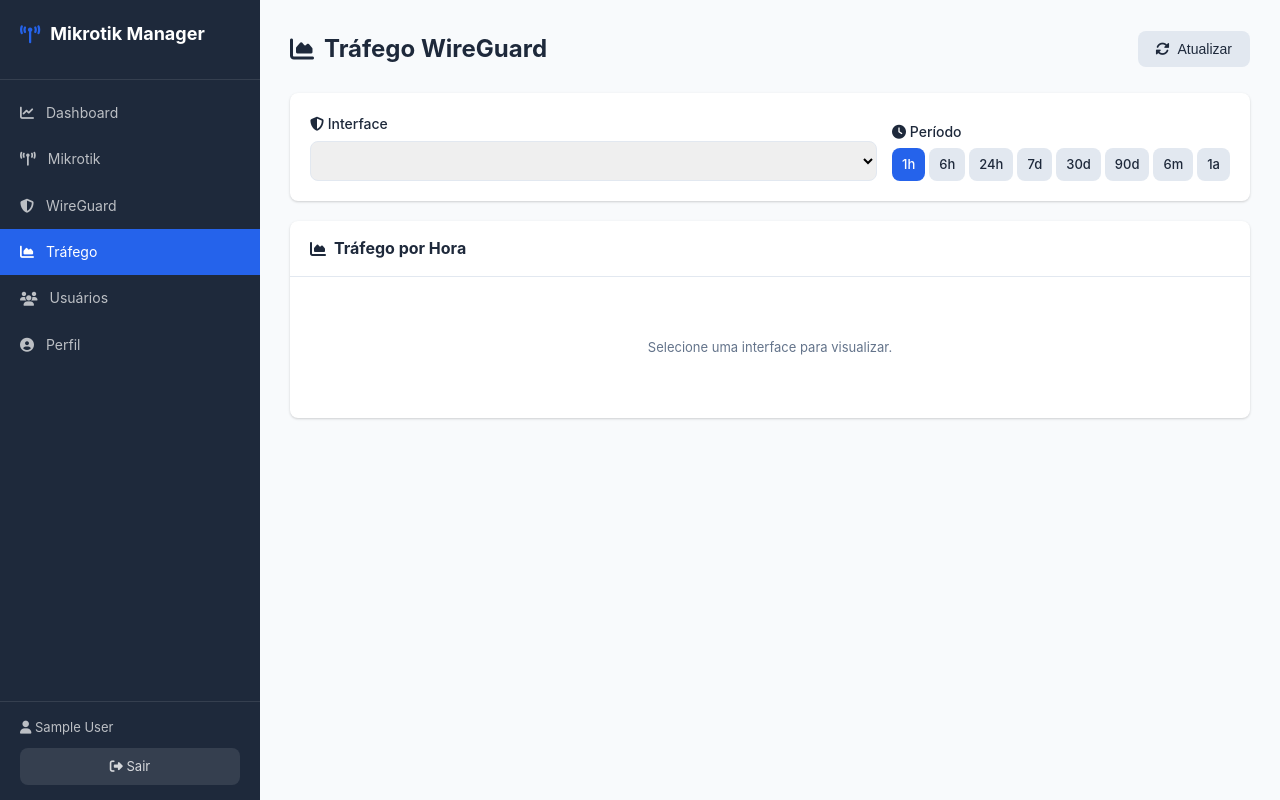
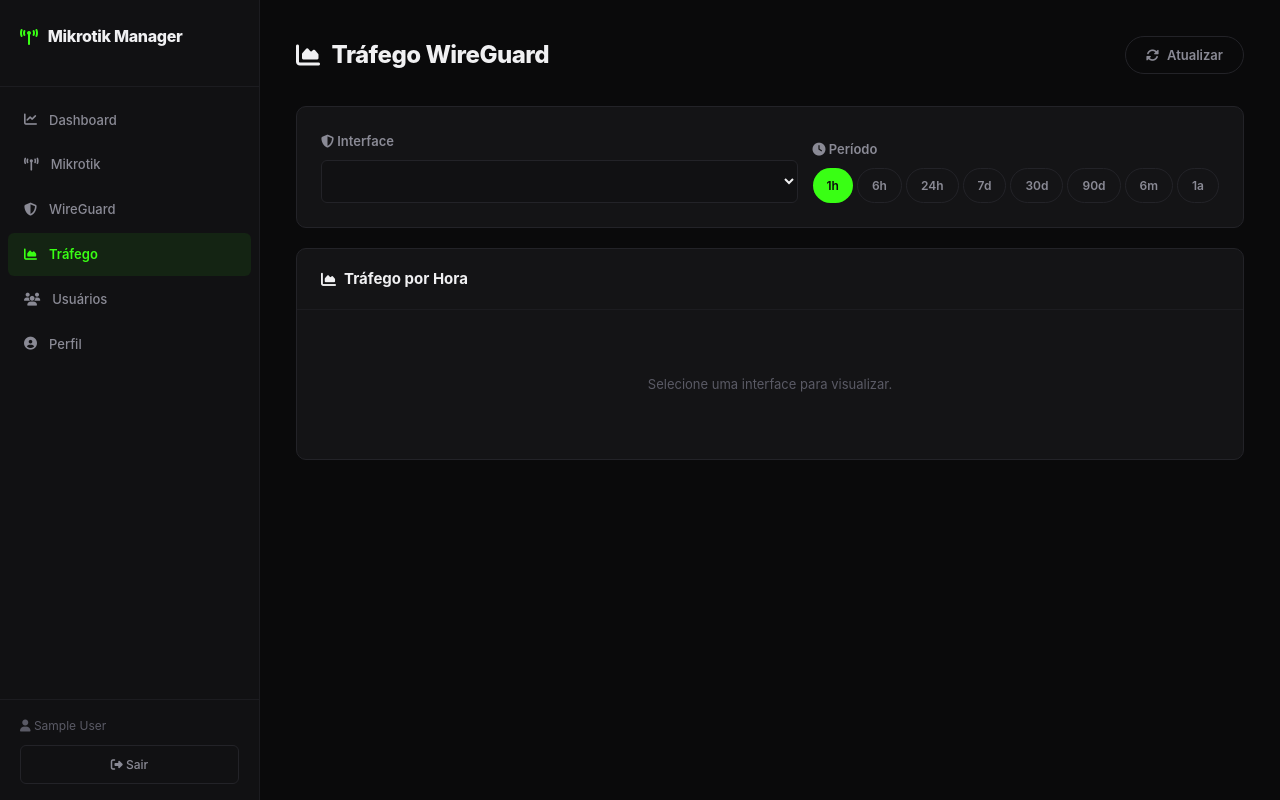
Before and after one commit to delanora/wgpanel, a PHP site: page /traffic?interface_id=0&period=1h in a window 1280 px wide. Run offline with PHP 8.4, Linux system fonts and the light colour scheme; the visitor is signed in with stand-in values (Sample User, id 1); data that the repository does not hold is empty; some libraries are stand-ins or nearby versions.

Commit message:
style: dark theme completo (#0a0a0b + accent verde-lima)
Restyle visual da aplicação inteira com tema escuro:
- Fundo #0a0a0b com cards #141416 e bordas sutis
- Cor de destaque verde-lima (#39ff14) para botões primários e badges
- Tipografia Inter bold para títulos, JetBrains Mono para código
- Botões pill-shaped, badges com bordas coloridas
- Gráficos Chart.js com cores do tema dark
- Cards de info com estilo accent-bg/accent-border
- Scrollbar customizada, transições suaves
- Contraste de acessibilidade adequado

Arquivos alterados:
- style.css: design system completo reescrito
- dashboard/index.php: cores do gráfico atualizadas
- traffic/index.php: cores RX/TX atualizadas
- wireguard/create.php: card informativo no tema dark
- wireguard/peers/create.php: card informativo no tema dark

🤖 Generated with Codebuff
Co-Authored-By: Codebuff <noreply@codebuff.com>

```diff
--- a/src/assets/css/style.css
+++ b/src/assets/css/style.css
@@ -1,23 +1,40 @@
 /* ============================================
-   Mikrotik Manager - Estilos Principais
+   Mikrotik Manager - Dark Theme
    ============================================ */
 
 /* Reset e Variáveis */
 :root {
-    --primary: #2563eb;
-    --primary-dark: #1d4ed8;
-    --secondary: #64748b;
-    --success: #22c55e;
-    --danger: #ef4444;
-    --warning: #f59e0b;
-    --info: #3b82f6;
-    --dark: #1e293b;
-    --light: #f8fafc;
-    --gray: #e2e8f0;
+    --bg-primary: #0a0a0b;
+    --bg-secondary: #111113;
+    --bg-card: #141416;
+    --bg-elevated: #1a1a1e;
+    --bg-hover: #1e1e22;
+    --border: #232328;
+    --border-subtle: #1c1c20;
+
+    --text-primary: #f0f0f2;
+    --text-secondary: #8a8a95;
+    --text-muted: #5a5a65;
+
+    --accent: #39ff14;
+    --accent-dim: #2bcc10;
+    --accent-bg: rgba(57, 255, 20, 0.08);
+    --accent-border: rgba(57, 255, 20, 0.2);
+
+    --success: #39ff14;
+    --danger: #ff4757;
+    --warning: #ffb340;
+    --info: #6ec6ff;
+
     --sidebar-width: 260px;
-    --radius: 8px;
-    --shadow: 0 1px 3px rgba(0,0,0,0.12), 0 1px 2px rgba(0,0,0,0.06);
-    --shadow-lg: 0 10px 15px -3px rgba(0,0,0,0.1), 0 4px 6px -2px rgba(0,0,0,0.05);
+    --radius: 10px;
+    --radius-sm: 6px;
+    --radius-pill: 50px;
+    --shadow: 0 1px 3px rgba(0,0,0,0.4);
+    --shadow-lg: 0 8px 24px rgba(0,0,0,0.5);
+
+    --font-sans: 'Inter', -apple-system, BlinkMacSystemFont, 'Segoe UI', Roboto, sans-serif;
+    --font-mono: 'JetBrains Mono', 'Fira Code', 'Consolas', monospace;
 }
 
 * {
@@ -27,16 +44,19 @@
 }
 
 body {
-    font-family: -apple-system, BlinkMacSystemFont, 'Segoe UI', Roboto, Oxygen, Ubuntu, sans-serif;
-    background-color: var(--light);
-    color: var(--dark);
+    font-family: var(--font-sans);
+    background-color: var(--bg-primary);
+    color: var(--text-primary);
     line-height: 1.6;
+    -webkit-font-smoothing: antialiased;
 }
 
 a {
-    color: var(--primary);
+    color: var(--accent);
     text-decoration: none;
+    transition: color 0.2s;
 }
+a:hover { color: #5fff42; }
 
 /* ============================================
    Login Page
@@ -93,81 +116,92 @@ a {
     top: 0;
     bottom: 0;
     width: var(--sidebar-width);
-    background: var(--dark);
-    color: white;
+    background: var(--bg-secondary);
+    border-right: 1px solid var(--border-subtle);
+    color: var(--text-primary);
     display: flex;
     flex-direction: column;
     z-index: 100;
 }
 
 .sidebar-header {
-    padding: 20px;
-    border-bottom: 1px solid rgba(255,255,255,0.1);
+    padding: 24px 20px;
+    border-bottom: 1px solid var(--border-subtle);
 }
 
 .sidebar-header h3 {
-    font-size: 18px;
+    font-size: 16px;
+    font-weight: 800;
     display: flex;
     align-items: center;
     gap: 10px;
+    letter-spacing: -0.3px;
 }
 
 .sidebar-header i {
-    color: var(--primary);
+    color: var(--accent);
 }
 
 .nav-menu {
     list-style: none;
-    padding: 10px 0;
+    padding: 12px 8px;
     flex: 1;
+    overflow-y: auto;
 }
 
 .nav-menu li a {
     display: flex;
     align-items: center;
     gap: 12px;
-    padding: 12px 20px;
-    color: rgba(255,255,255,0.7);
-    transition: all 0.2s;
-    font-size: 14px;
+    padding: 11px 16px;
+    color: var(--text-secondary);
+    transition: all 0.15s;
+    font-size: 13px;
+    font-weight: 500;
+    border-radius: var(--radius-sm);
+    margin-bottom: 2px;
 }
 
 .nav-menu li a:hover {
-    background: rgba(255,255,255,0.1);
-    color: white;
+    background: var(--bg-hover);
+    color: var(--text-primary);
 }
 
 .nav-menu li a.active {
-    background: var(--primary);
-    color: white;
+    background: var(--accent-bg);
+    color: var(--accent);
+    font-weight: 600;
 }
 
 .sidebar-footer {
-    padding: 15px 20px;
-    border-top: 1px solid rgba(255,255,255,0.1);
+    padding: 16px 20px;
+    border-top: 1px solid var(--border-subtle);
 }
 
 .user-info {
     display: block;
-    font-size: 13px;
+    font-size: 12px;
     margin-bottom: 10px;
-    color: rgba(255,255,255,0.7);
+    color: var(--text-muted);
 }
 
 .btn-logout {
     display: block;
     text-align: center;
-    padding: 8px;
-    background: rgba(255,255,255,0.1);
-    border-radius: var(--radius);
-    color: rgba(255,255,255,0.8);
-    font-size: 13px;
+    padding: 9px;
+    background: transparent;
+    border: 1px solid var(--border);
+    border-radius: var(--radius-sm);
+    color: var(--text-secondary);
+    font-size: 12px;
+    font-weight: 500;
     transition: all 0.2s;
 }
 
 .btn-logout:hover {
-    background: var(--danger);
-    color: white;
+    border-color: var(--danger);
+    color: var(--danger);
+    background: rgba(255, 71, 87, 0.08);
 }
 
 /* ============================================
@@ -175,12 +209,12 @@ a {
    ============================================ */
 main.with-sidebar {
     margin-left: var(--sidebar-width);
-    padding: 30px;
+    padding: 36px;
     min-height: 100vh;
 }
 
 main.full-page {
-    padding: 30px;
+    padding: 36px;
     max-width: 1200px;
     margin: 0 auto;
 }
@@ -189,40 +223,43 @@ main.full-page {
     display: flex;
     justify-content: space-between;
     align-items: center;
-    margin-bottom: 25px;
+    margin-bottom: 32px;
 }
 
 .page-header h1 {
     font-size: 24px;
+    font-weight: 800;
     display: flex;
     align-items: center;
-    gap: 10px;
+    gap: 12px;
+    letter-spacing: -0.5px;
 }
 
 /* ============================================
    Cards
    ============================================ */
 .card {
-    background: white;
+    background: var(--bg-card);
+    border: 1px solid var(--border);
     border-radius: var(--radius);
-    box-shadow: var(--shadow);
     margin-bottom: 20px;
 }
 
 .card-header {
-    padding: 15px 20px;
-    border-bottom: 1px solid var(--gray);
+    padding: 18px 24px;
+    border-bottom: 1px solid var(--border-subtle);
 }
 
 .card-header h2 {
-    font-size: 16px;
+    font-size: 15px;
+    font-weight: 700;
     display: flex;
     align-items: center;
     gap: 8px;
 }
 
 .card-body {
-    padding: 20px;
+    padding: 24px;
 }
 
 /* ============================================
@@ -277,82 +325,101 @@ main.full-page {
 
 .table th,
 .table td {
-    padding: 12px 15px;
+    padding: 14px 18px;
     text-align: left;
-    border-bottom: 1px solid var(--gray);
+    border-bottom: 1px solid var(--border-subtle);
 }
 
 .table th {
-    background: var(--light);
-    font-weight: 600;
-    font-size: 13px;
+    background: var(--bg-secondary);
+    font-weight: 700;
+    font-size: 11px;
     text-transform: uppercase;
-    color: var(--secondary);
+    letter-spacing: 0.5px;
+    color: var(--text-muted);
+}
+
+.table tbody tr {
+    transition: background 0.15s;
 }
 
 .table tbody tr:hover {
-    background: var(--light);
+    background: var(--bg-hover);
+}
+
+.table tbody tr:last-child td {
+    border-bottom: none;
 }
 
 .actions {
     display: flex;
-    gap: 5px;
+    gap: 6px;
 }
 
 /* ============================================
    Forms
    ============================================ */
 .form-group {
-    margin-bottom: 15px;
+    margin-bottom: 20px;
 }
 
 .form-group label {
     display: block;
-    margin-bottom: 5px;
-    font-weight: 500;
-    font-size: 14px;
+    margin-bottom: 8px;
+    font-weight: 600;
+    font-size: 13px;
+    color: var(--text-secondary);
 }
 
 .form-group input,
 .form-group select,
 .form-group textarea {
     width: 100%;
-    padding: 10px 12px;
-    border: 1px solid var(--gray);
-    border-radius: var(--radius);
+    padding: 11px 14px;
+    border: 1px solid var(--border);
+    border-radius: var(--radius-sm);
     font-size: 14px;
-    transition: border-color 0.2s;
+    font-family: var(--font-sans);
+    background: var(--bg-secondary);
+    color: var(--text-primary);
+    transition: border-color 0.2s, box-shadow 0.2s;
 }
 
 .form-group input:focus,
-.form-group select:focus {
+.form-group select:focus,
+.form-group textarea:focus {
     outline: none;
-    border-color: var(--primary);
-    box-shadow: 0 0 0 3px rgba(37, 99, 235, 0.1);
+    border-color: var(--accent);
+    box-shadow: 0 0 0 3px var(--accent-bg);
 }
 
 .form-group input:disabled {
-    background: var(--light);
+    background: var(--bg-elevated);
+    color: var(--text-muted);
     cursor: not-allowed;
+    border-color: var(--border-subtle);
 }
 
-.form-group small {
+.form-group small,
+.form-group .text-muted {
     display: block;
-    margin-top: 4px;
+    margin-top: 6px;
     font-size: 12px;
+    color: var(--text-muted);
 }
 
 .form-actions {
     display: flex;
-    gap: 10px;
-    margin-top: 20px;
+    gap: 12px;
+    margin-top: 28px;
 }
 
 .checkbox-label {
     display: flex !important;
     align-items: center;
-    gap: 8px;
+    gap: 10px;
     cursor: pointer;
+    font-size: 14px;
 }
 
 /* ============================================
@@ -362,48 +429,55 @@ main.full-page {
     display: inline-flex;
     align-items: center;
     gap: 8px;
-    padding: 10px 18px;
+    padding: 10px 20px;
     border: none;
-    border-radius: var(--radius);
-    font-size: 14px;
-    font-weight: 500;
+    border-radius: var(--radius-pill);
+    font-size: 13px;
+    font-weight: 600;
+    font-family: var(--font-sans);
     cursor: pointer;
-    transition: all 0.2s;
+    transition: all 0.15s;
     text-decoration: none;
+    white-space: nowrap;
 }
 
 .btn-primary {
-    background: var(--primary);
-    color: white;
+    background: var(--accent);
+    color: #0a0a0b;
 }
 
 .btn-primary:hover {
-    background: var(--primary-dark);
-    color: white;
+    background: #5fff42;
+    color: #0a0a0b;
+    box-shadow: 0 0 16px rgba(57, 255, 20, 0.2);
 }
 
 .btn-secondary {
-    background: var(--gray);
-    color: var(--dark);
+    background: transparent;
+    border: 1px solid var(--border);
+    color: var(--text-secondary);
 }
 
 .btn-secondary:hover {
-    background: #cbd5e1;
+    border-color: var(--text-secondary);
+    color: var(--text-primary);
+    background: var(--bg-hover);
 }
 
 .btn-danger {
-    background: var(--danger);
-    color: white;
+    background: transparent;
+    border: 1px solid var(--danger);
+    color: var(--danger);
 }
 
 .btn-danger:hover {
-    background: #dc2626;
-    color: white;
+    background: rgba(255, 71, 87, 0.1);
+    color: #ff6b7a;
 }
 
 .btn-sm {
-    padding: 6px 10px;
-    font-size: 13px;
+    padding: 7px 14px;
+    font-size: 12px;
 }
 
 .btn-block {
@@ -515,27 +669,66 @@ main.full-page {
 }
 
 /* ============================================
+   Code
+   ============================================ */
+code {
+    background: var(--bg-elevated);
+    border: 1px solid var(--border-subtle);
+    padding: 2px 8px;
+    border-radius: var(--radius-sm);
+    font-family: var(--font-mono);
+    font-size: 12px;
+    color: var(--accent);
+}
+
+/* ============================================
    Utility
    ============================================ */
 .text-center { text-align: center; }
-.text-muted { color: var(--secondary); font-size: 13px; }
-
-code {
-    background: var(--light);
-    padding: 2px 6px;
-    border-radius: 4px;
-    font-size: 13px;
-}
+.text-muted { color: var(--text-muted); font-size: 13px; }
 
 hr {
     border: none;
-    border-top: 1px solid var(--gray);
-    margin: 20px 0;
+    border-top: 1px solid var(--border-subtle);
+    margin: 24px 0;
 }
 
 h3 {
-    margin-bottom: 10px;
+    margin-bottom: 12px;
     font-size: 16px;
+    font-weight: 700;
+}
+
+small {
+    color: var(--text-muted);
+}
+
+/* ============================================
+   Tabs
+   ============================================ */
+.tab-btn {
+    font-family: var(--font-sans);
+}
+
+/* ============================================
+   Scrollbar
+   ============================================ */
+::-webkit-scrollbar {
+    width: 6px;
+    height: 6px;
+}
+
+::-webkit-scrollbar-track {
+    background: var(--bg-primary);
+}
+
+::-webkit-scrollbar-thumb {
+    background: var(--border);
+    border-radius: 3px;
+}
+
+::-webkit-scrollbar-thumb:hover {
+    background: var(--text-muted);
 }
 
 /* ============================================
--- a/src/views/dashboard/index.php
+++ b/src/views/dashboard/index.php
@@ -141,7 +141,7 @@ chartData.forEach(function(row) {
     datasets[row.interface_name].labels.push(row.hour);
 });
 
-var colors = ['#2563eb', '#22c55e', '#f59e0b', '#ef4444', '#8b5cf6', '#ec4899'];
+var colors = ['#39ff14', '#6ec6ff', '#ffb340', '#ff4757', '#a78bfa', '#f472b6'];
 var datasetsArray = [];
 var allLabels = [];
 Object.keys(datasets).forEach(function(name, idx) {
--- a/src/views/traffic/index.php
+++ b/src/views/traffic/index.php
@@ -121,8 +121,8 @@ var chart = new Chart(document.getElementById('trafficChart'), {
             {
                 label: 'Recebido (RX)',
                 data: rxData,
-                borderColor: '#22c55e',
-                backgroundColor: 'rgba(34, 197, 94, 0.1)',
+                borderColor: '#39ff14',
+                backgroundColor: 'rgba(57, 255, 20, 0.1)',
                 fill: true,
                 tension: 0.3,
                 borderWidth: 2,
@@ -131,8 +131,8 @@ var chart = new Chart(document.getElementById('trafficChart'), {
             {
                 label: 'Enviado (TX)',
                 data: txData,
-                borderColor: '#3b82f6',
-                backgroundColor: 'rgba(59, 130, 246, 0.1)',
+                borderColor: '#6ec6ff',
+                backgroundColor: 'rgba(110, 198, 255, 0.1)',
                 fill: true,
                 tension: 0.3,
                 borderWidth: 2,
```
Also changed, not shown: other parts of src/assets/css/style.css (+164 -66 lines), src/views/wireguard/create.php (+4 -4 lines), src/views/wireguard/peers/create.php (+4 -4 lines).
